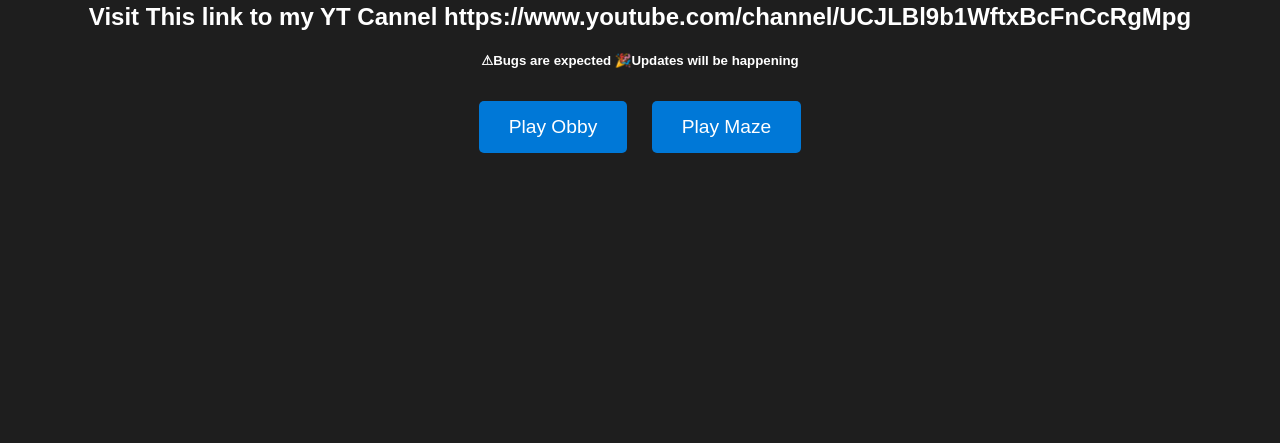
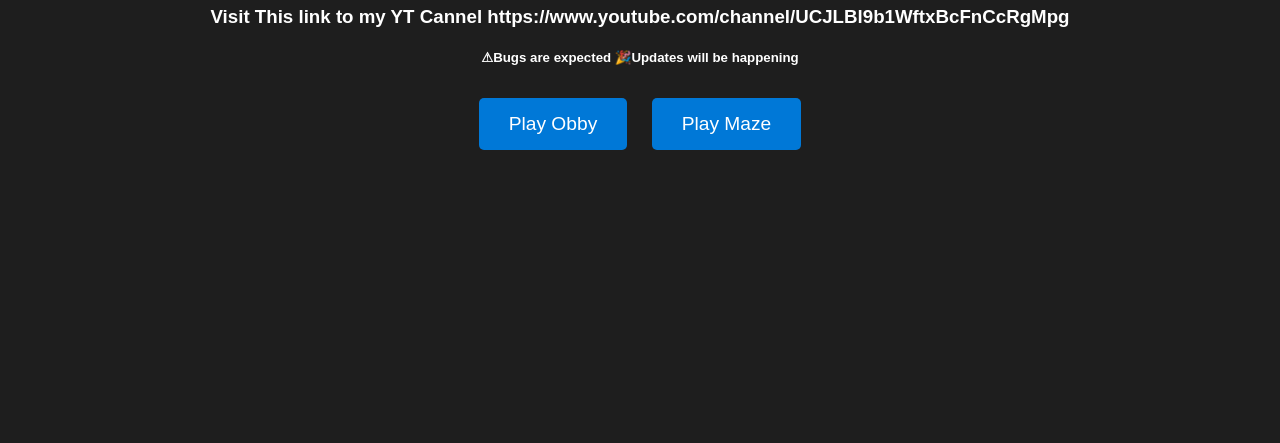
Before and after one commit to developertgg/tgg-minigame-hub, a plain HTML site: page index.html in a window 1280 px wide. Shown: the part 357-800 px from the top of the page. Drawn offline with Linux system fonts and the light colour scheme; files that its build step writes are made by us from their sources.

Commit message:
Update index.html

```diff
--- a/index.html
+++ b/index.html
@@ -9,7 +9,8 @@
 <body>
   <div class="home-screen">
     <h1>Welcome to BlockRush</h1>
-    <h2>Visit This link to my YT Cannel https://www.youtube.com/channel/UCJLBl9b1WftxBcFnCcRgMpg</h2>
+    <h3>Visit This link to my YT Cannel
+      https://www.youtube.com/channel/UCJLBl9b1WftxBcFnCcRgMpg</h3>
     <h5>⚠Bugs are expected
     🎉Updates will be happening</h5>
     <div class="game-options">
```
